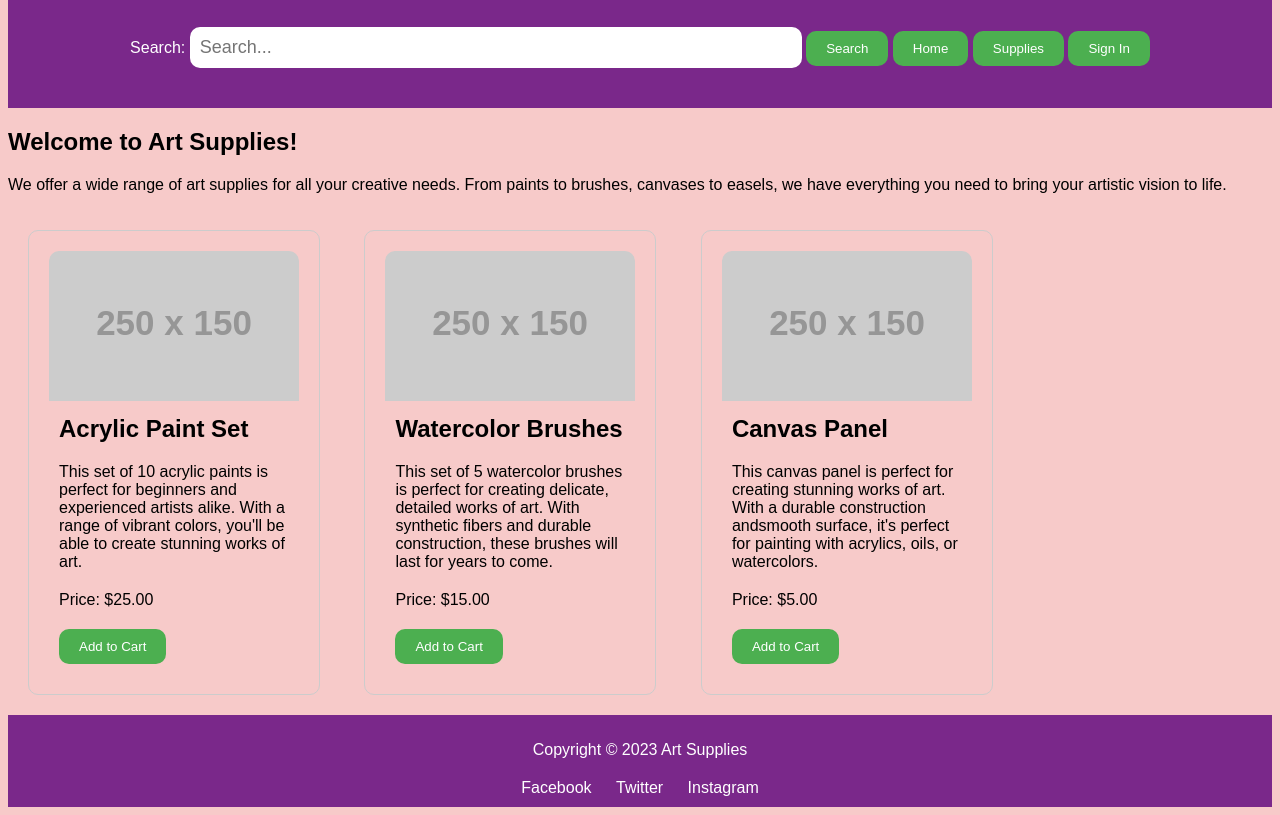
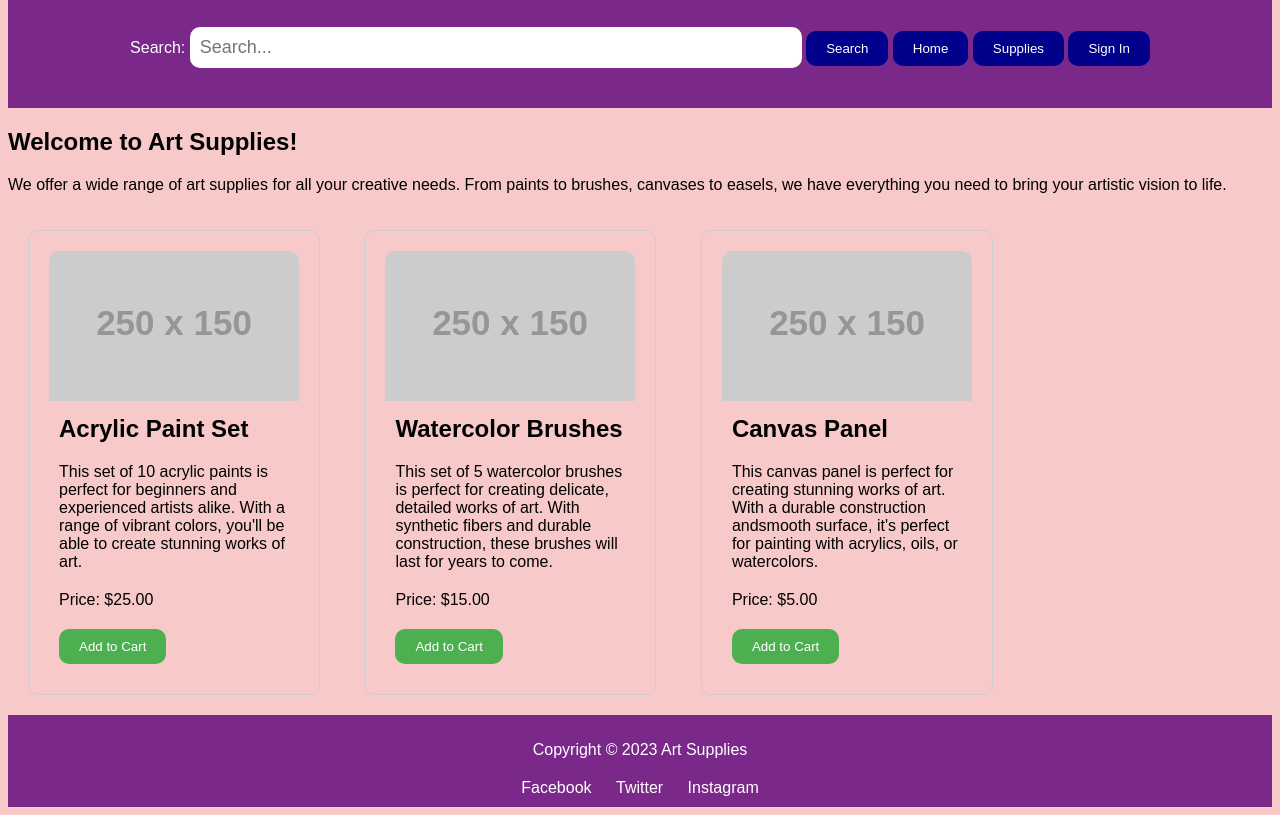
Before and after one commit to JyothirmaiV13/LLM_Blackbox_Updated, a plain HTML site: page index.html in a window 1280 px wide. Shown: the part 101-916 px from the top of the page. Drawn offline with Linux system fonts and the light colour scheme; placeholder pictures from the web are drawn by us.

Commit message:
Update index.html

```diff
--- a/index.html
+++ b/index.html
@@ -33,7 +33,7 @@
 		}
 
 		.button {
-			background-color: #4CAF50;
+			background-color: #00008B;
 			color: #FFFFFF;
 			padding: 10px 20px;
 			border: none;
```
